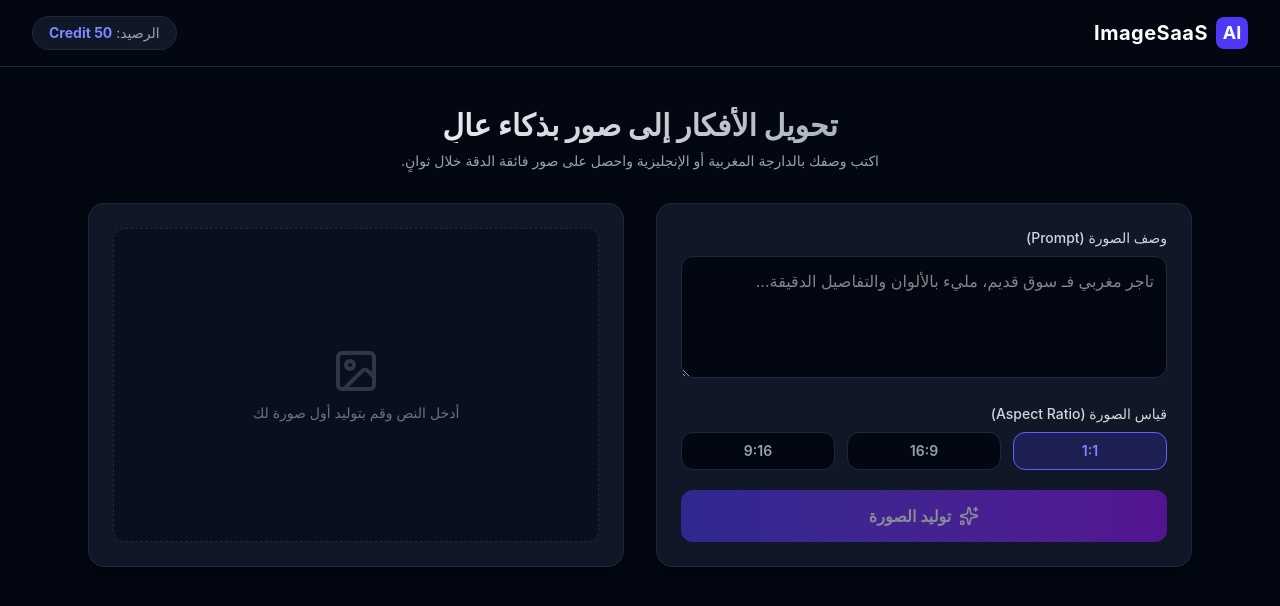
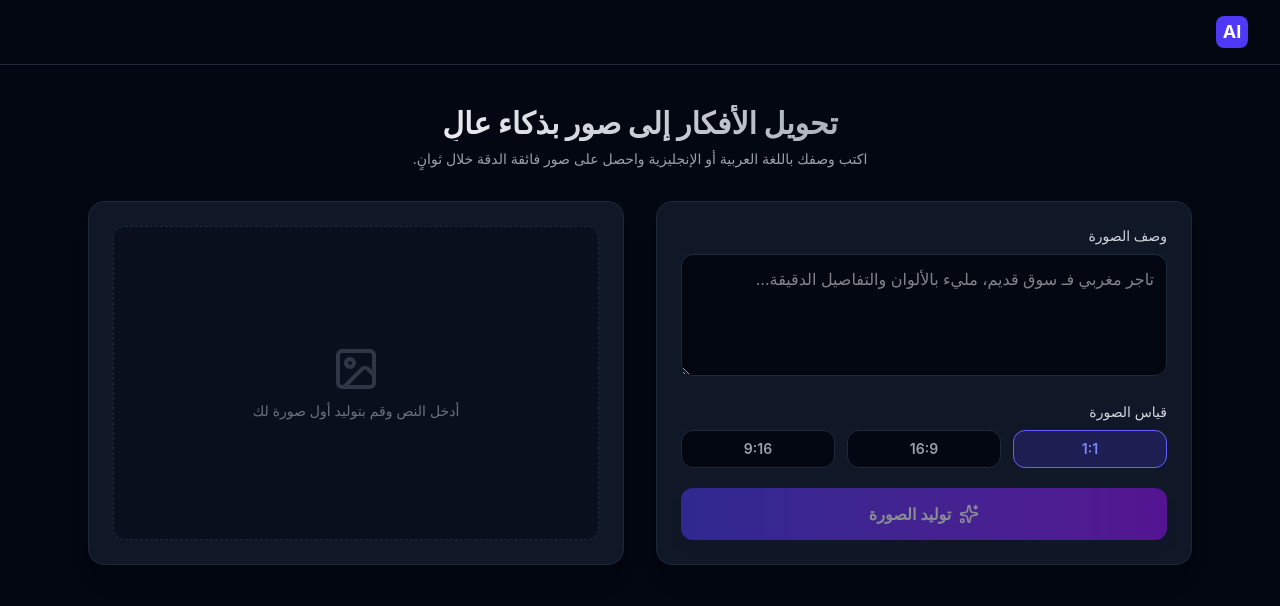
Before and after one commit to MoncefBahja/ai-Saas-front, a React (Vite) app: page / in a window 1280 px wide. Shown: the top 606 px of the page. Built offline with nearby package versions, Linux system fonts and the light colour scheme.

Commit message:
remove title

```diff
--- a/src/App.jsx
+++ b/src/App.jsx
@@ -47,11 +47,8 @@ export default function App() {
           <div className="w-8 h-8 rounded-lg bg-indigo-600 flex items-center justify-center font-bold text-lg">
             AI
           </div>
-          <span className="font-bold text-xl tracking-wide">ImageSaaS</span>
         </div>
-        <div className="text-sm text-gray-400 bg-gray-900 border border-gray-800 px-4 py-1.5 rounded-full">
-          الرصيد: <span className="text-indigo-400 font-bold">50 Credit</span>
-        </div>
+
       </header>
 
       {/* Main Content */}
@@ -61,7 +58,7 @@ export default function App() {
             تحويل الأفكار إلى صور بذكاء عالٍ
           </h1>
           <p className="text-gray-400 text-sm">
-            اكتب وصفك بالدارجة المغربية أو الإنجليزية واحصل على صور فائقة الدقة خلال ثوانٍ.
+            اكتب وصفك باللغة العربية أو الإنجليزية واحصل على صور فائقة الدقة خلال ثوانٍ.
           </p>
         </div>
 
@@ -71,7 +68,7 @@ export default function App() {
             <form onSubmit={handleGenerate} className="space-y-5">
               <div>
                 <label className="block text-sm font-medium text-gray-300 mb-2">
-                  وصف الصورة (Prompt)
+                  وصف الصورة
                 </label>
                 <textarea
                   rows="4"
@@ -84,7 +81,7 @@ export default function App() {
 
               <div>
                 <label className="block text-sm font-medium text-gray-300 mb-2">
-                  قياس الصورة (Aspect Ratio)
+                  قياس الصورة
                 </label>
                 <div className="grid grid-cols-3 gap-3">
                   {['1:1', '16:9', '9:16'].map((ratio) => (
```
